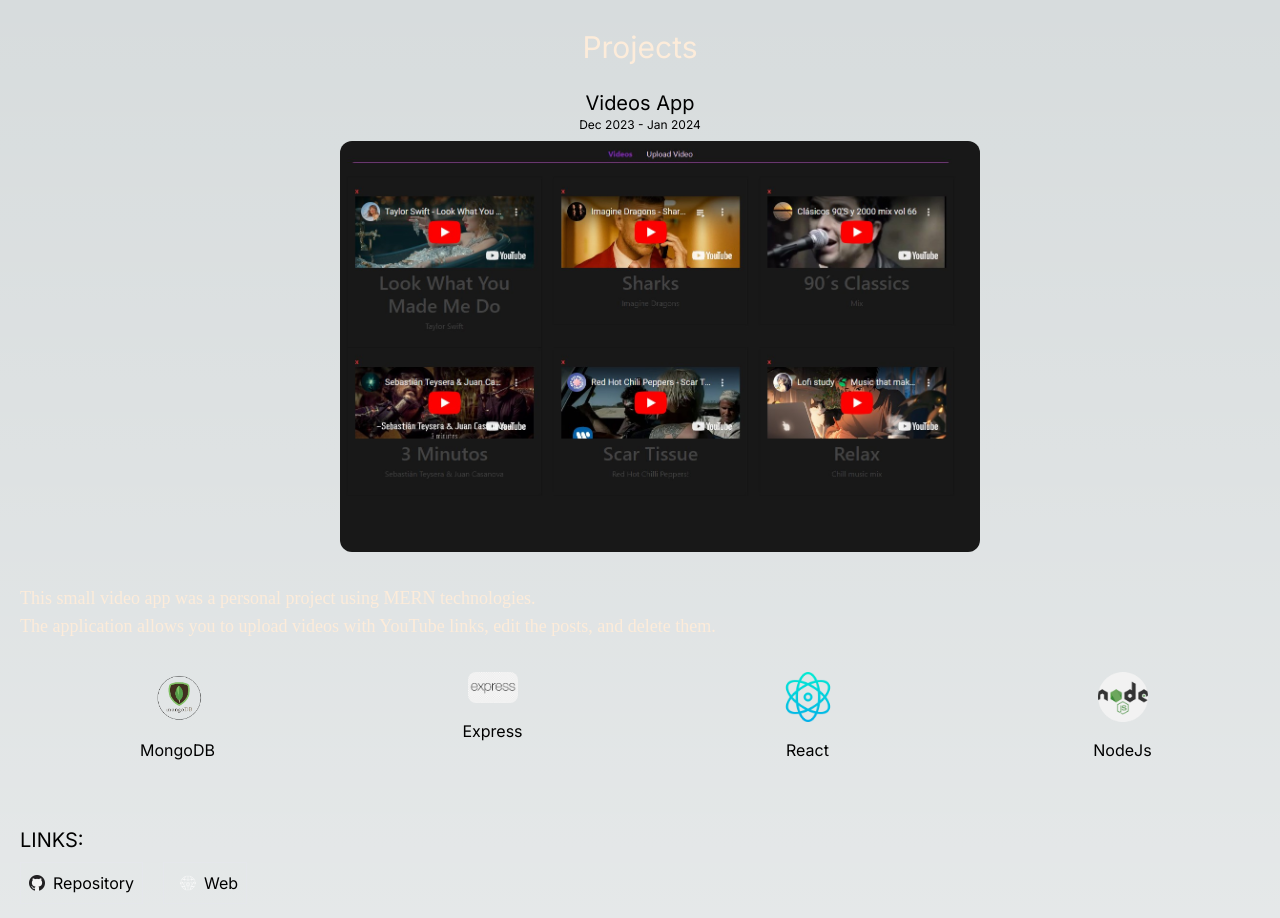
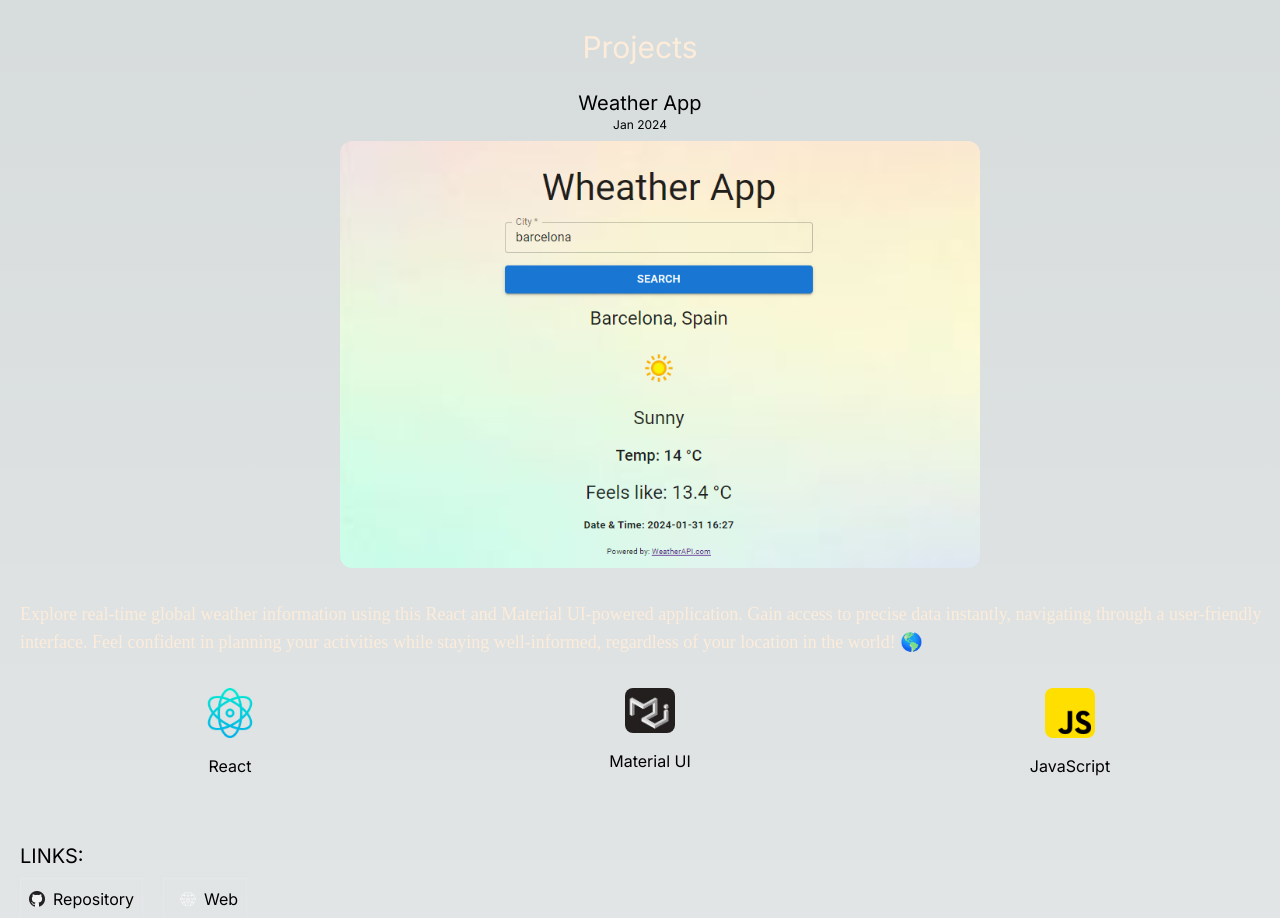
Before and after one commit to Constanzamw/Portfolio, a Next.js app: page /experience in a window 1280 px wide. Shown: the part 76-994 px from the top of the page. Built offline with nearby package versions, Linux system fonts and the light colour scheme.

Commit message:
agrego weather app

```diff
--- a/src/app/experience/page.jsx
+++ b/src/app/experience/page.jsx
@@ -9,6 +9,69 @@ export default function Experience() {
         <div className="text-center">
           <h1 className="text-3xl mb-6 text-artistfont"> Projects</h1>
         </div>
+        {/* INICIO */}
+        <div className="text-center">
+          <h2 className="text-xl">Weather App</h2>
+          <p className="text-xs mb-2">Jan 2024</p>
+        </div>
+        <div className="xl:w-1/2 lg:order-2 mx-auto mb-8">
+          <img
+            src="/wapp.png"
+            alt="Weather App"
+            className="w-full ml-[20px] mr-[20px] rounded-xl "
+          />
+        </div>
+        <p className="text-artistfont ml-[20px] sm:mr-4 text-sm xl:text-lg font-rocksalt mb-8 ">
+        Explore real-time global weather information using this React and Material UI-powered application. Gain access to precise data instantly, navigating through a user-friendly interface. Feel confident in planning your activities while staying well-informed, regardless of your location in the world! 🌎
+        </p>
+        <div className="flex flex-wrap lg:flex-nowrap justify-start mb-8 ml-[20px]">
+          <div className="w-1/2 sm:w-1/2 lg:w-1/9 xl:w-1/9 px-2 mb-8">
+            <img
+              src="/physics.png"
+              alt="react"
+              className="w-[50px] object-cover rounded-lg mx-auto mb-4"
+            />
+            <p className="text-center">React</p>
+          </div>
+          <div className="w-1/2 sm:w-1/2 lg:w-1/9 xl:w-1/9 px-2 mb-8">
+            <img
+              src="/MUI.jpg"
+              alt="mui"
+              className="w-[50px] object-cover rounded-lg mx-auto mb-4"
+            />
+            <p className="text-center">Material UI</p>
+          </div>
+          <div className="w-1/2 sm:w-1/2 lg:w-1/9 xl:w-1/9 px-2 mb-8">
+            <img
+              src="/js.png"
+              alt="js"
+              className="w-[50px] object-cover rounded-lg mx-auto mb-4"
+            />
+            <p className="text-center">JavaScript</p>
+          </div>
+
+        </div>
+        <p className="text-xl ml-[20px] mb-[8px]"> LINKS:</p>
+        <div className="flex mb-[10px]">
+          <a
+            href="https://github.com/Constanzamw/weather-app"
+            target="_blank"
+            className="border border-sm ml-[20px] p-2 flex items-center hover:bg-pink-600"
+          >
+            <img src="github.png" alt="git" className="w-4 h-4 mr-2" />
+            Repository
+          </a>
+          <a
+            href="https://weather-app-one-steel-40.vercel.app/"
+            target="_blank"
+            className="border border-sm ml-[20px] p-2 flex items-center hover:bg-pink-600"
+          >
+            <img src="ww.png" alt="www" className="w-8 h-4 " />
+            Web
+          </a>
+        </div>
+
+        {/* FIN */}
         <div className="text-center">
           <h2 className="text-xl">Videos App</h2>
           <p className="text-xs mb-2">Dec 2023 - Jan 2024</p>
```
Also changed, not shown: public/MUI.jpg (added), public/wapp.png (added).
